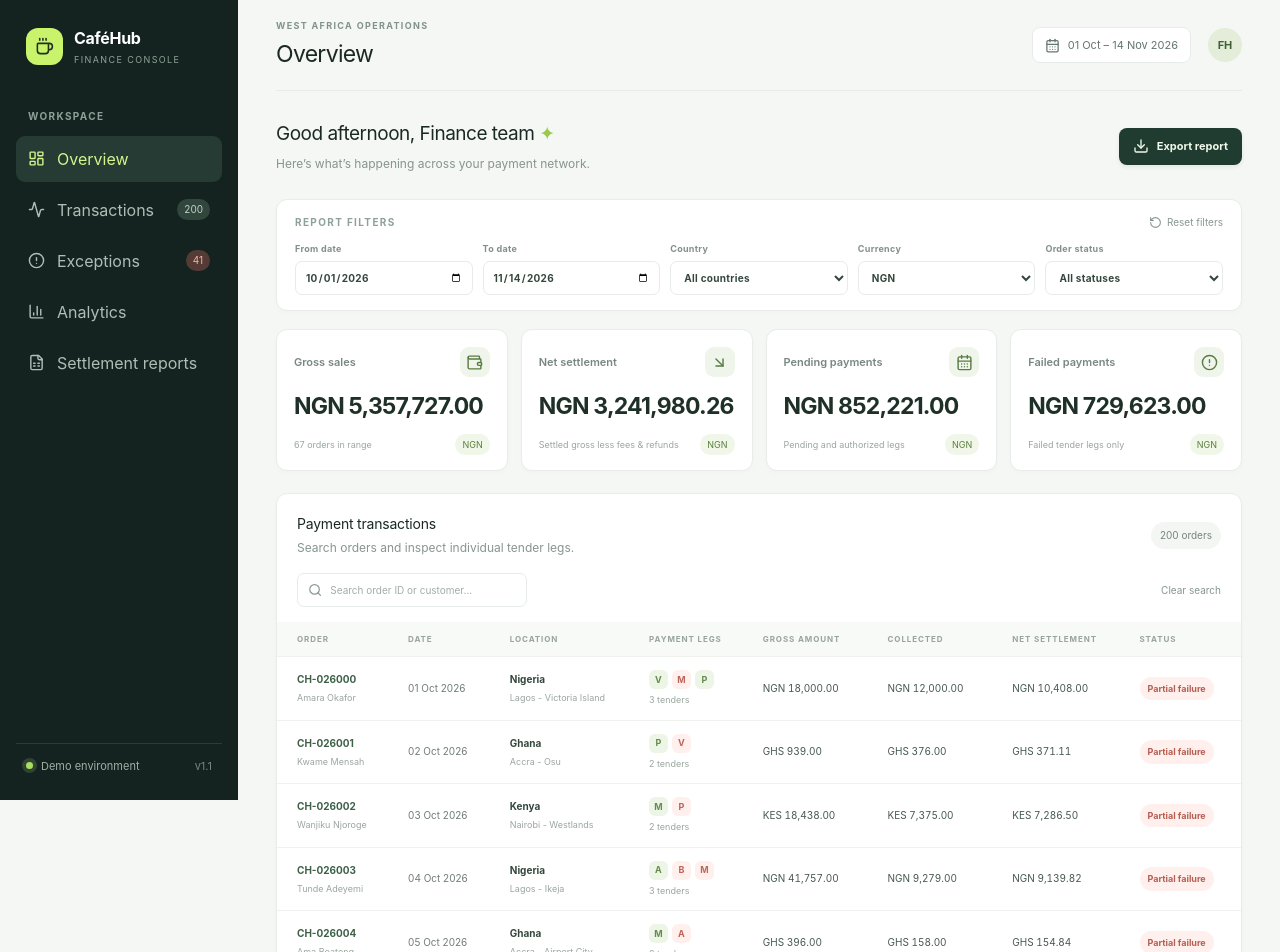
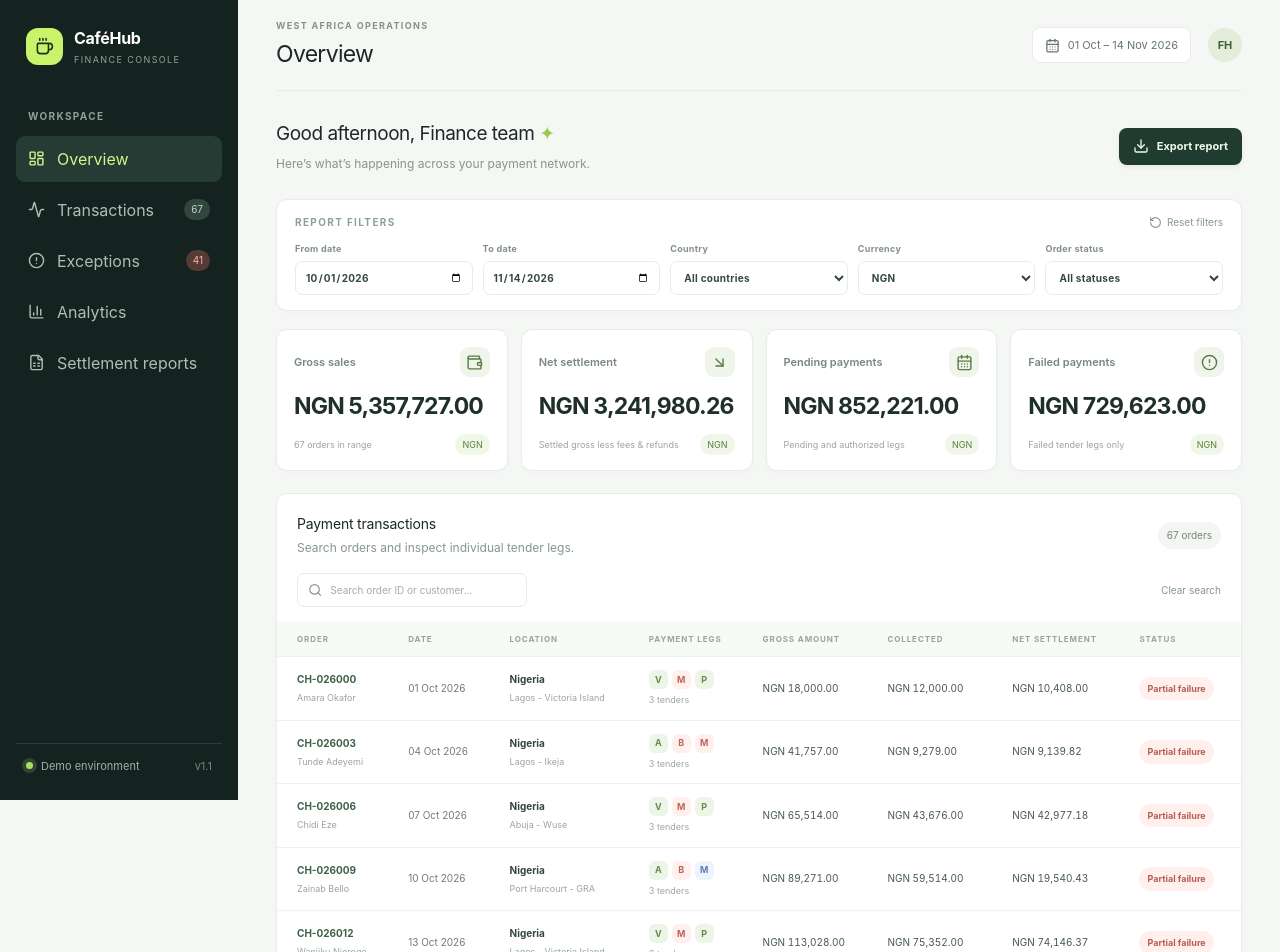
Before and after one commit to msmonisha583-stack/Yuno, a React (Vite) app: page / in a window 1280 px wide. Shown: the top 952 px of the page. Built offline with nearby package versions, Linux system fonts and the light colour scheme.

Commit message:
fix: apply currency filter consistently to transactions and reports

```diff
--- a/src/App.tsx
+++ b/src/App.tsx
@@ -48,11 +48,12 @@ function App() {
     const to = toDate ? endOfDay(new Date(`${toDate}T00:00:00`)).getTime() : Infinity;
     return (!term || order.id.toLowerCase().includes(term) || order.customer.toLowerCase().includes(term))
       && (country === 'All countries' || order.country === country)
+      && order.currency === currency
       && (status === 'All statuses' || calc.status === status)
       && timestamp >= from && timestamp <= to;
   }), [search, country, status, fromDate, toDate]);
 
-  const currencyOrders = filtered.filter((order) => order.currency === currency);
+  const currencyOrders = filtered;
   const summary = calculateSummary(currencyOrders)[0];
   const processorMetrics = calculateProcessorMetrics(currencyOrders);
   const validationIssues = currencyOrders.reduce((count, order) => count + validateOrder(order).length, 0);
```
